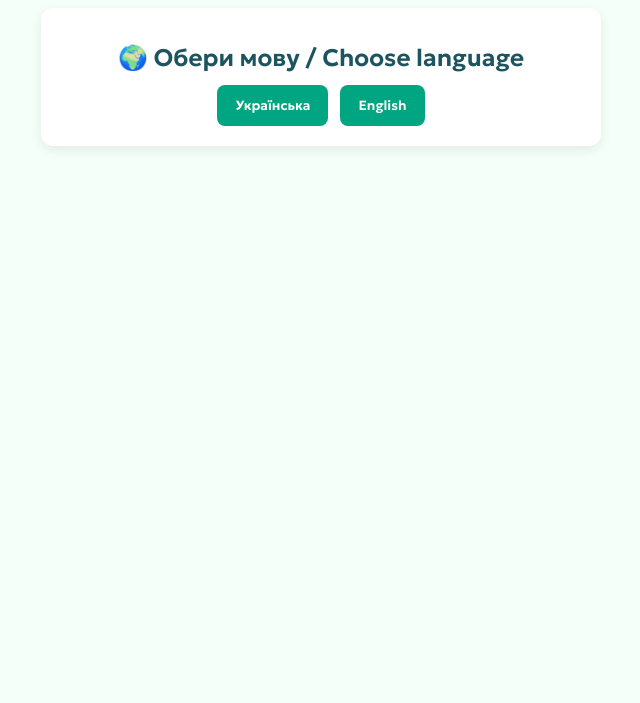
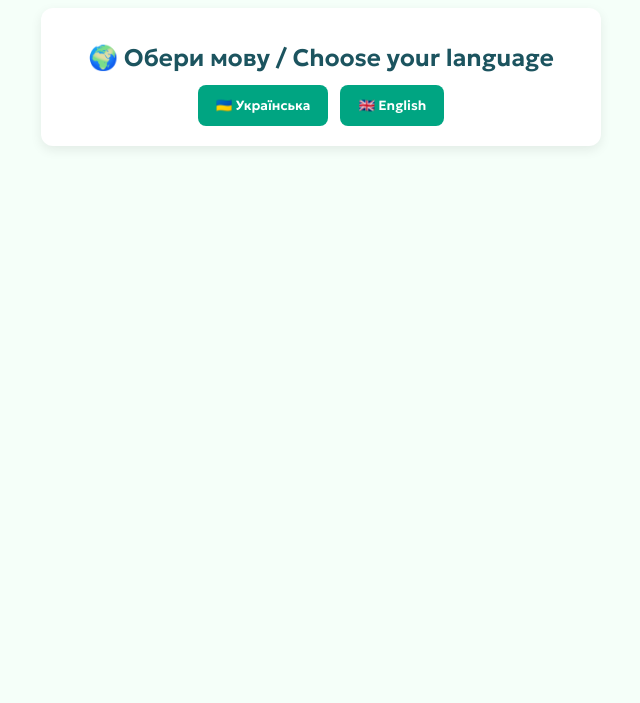
Before and after one commit to Best-Friends-Club-int/acynator_ua, a plain HTML site: page index.html in a window 1280 px wide. Shown: the part 97-800 px from the top of the page, without its empty margins (319-959 px from the left). Drawn offline with Linux system fonts and the light colour scheme.

Commit message:
Update index.html

```diff
--- a/index.html
+++ b/index.html
@@ -17,32 +17,30 @@
   <link rel="stylesheet" href="style.css" />
 </head>
 <body>
-  <!-- Головний заголовок (оновлюється при виборі мови) -->
   <h1>☕ <span id="main-title">Твій кавовий настрій</span></h1>
 
-  <!-- Екран вибору мови -->
+  <!-- Language select -->
   <div id="lang-screen">
-    <h2>🌍 Обери мову / Choose language</h2>
+    <h2>🌍 Обери мову / Choose your language</h2>
     <div class="lang-buttons">
-      <button class="btn-lang" data-lang="uk">Українська</button>
-      <button class="btn-lang" data-lang="en">English</button>
+      <button class="btn-lang" data-lang="uk">🇺🇦 Українська</button>
+      <button class="btn-lang" data-lang="en">🇬🇧 English</button>
     </div>
   </div>
 
-  <!-- Стартовий екран -->
+  <!-- Start screen -->
   <div id="start-screen" class="hidden">
     <h2></h2>
     <p></p>
     <button id="startBtn"></button>
   </div>
 
-  <!-- Квіз -->
+  <!-- Quiz -->
   <div id="quiz" class="hidden"></div>
 
-  <!-- Результат -->
+  <!-- Result -->
   <div id="result" class="hidden"></div>
 
-  <!-- Скрипт -->
   <script src="script.js" defer></script>
 </body>
 </html>
```
